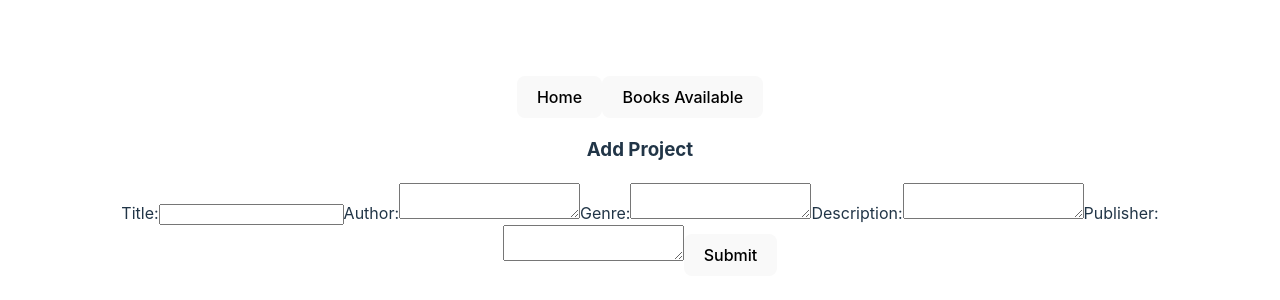
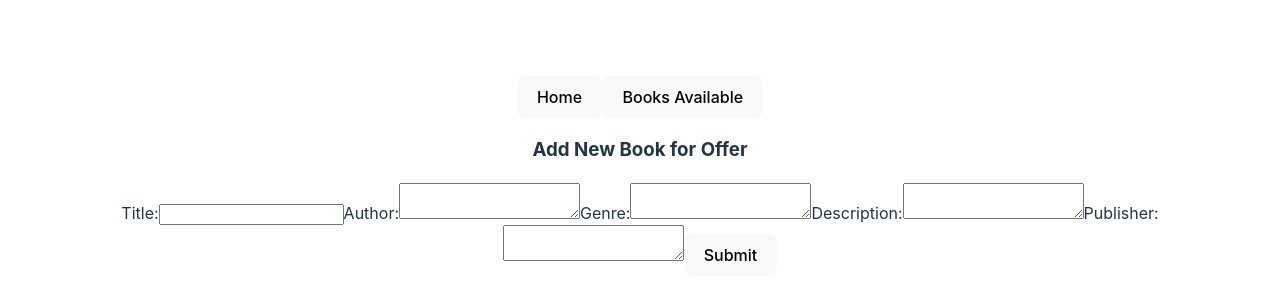
Before and after one commit to mapmargaridapereira/BookLoop-Client, a React (Vite) app: page /offers/new in a window 1280 px wide. Shown: the part 224-524 px from the top of the page. Built offline with nearby package versions, Linux system fonts and the light colour scheme; no server answers.

Commit message:
added book details, new book offer and book services

```diff
--- a/Services/book.service.jsx
+++ b/Services/book.service.jsx
@@ -36,12 +36,12 @@ class BooksService {
 
   // PUT /api/offers/:id
   updateBook = (id, requestBody) => {
-    return this.api.put(`/api/books/${id}`, requestBody);
+    return this.api.put(`/api/offers/${id}`, requestBody);
   };
 
   // DELETE /api/offers/:id
   deleteBook = id => {
-    return this.api.delete(`/api/books/${id}`);
+    return this.api.delete(`/api/offers/${id}`);
   };
 }
 
--- a/src/Pages/BookDetailsPage.jsx
+++ b/src/Pages/BookDetailsPage.jsx
@@ -35,7 +35,7 @@ function BookDetailsPage() {
       )}
 
       <Link to={`/offers/edit/${bookId}`}>
-        <button>Edit Project</button>
+        <button>Edit Book</button>
       </Link>
 
       <Link to="/offers">
--- a/src/Pages/NewBookOfferPage.jsx
+++ b/src/Pages/NewBookOfferPage.jsx
@@ -1,4 +1,4 @@
-import { useState } from "react";
+import { useState, useEffect } from "react";
 import axios from "axios";
 
 const API_URL = "http://localhost:5005";
@@ -24,14 +24,14 @@ function NewBookOffer(props) {
         setGenre("");
         setDescription("");
         setPublisher("");
-/*         props.refreshBooks(); */
+
     })
     .catch((error)=>console.log(error));
   }
 
   return (
     <div className="NewBookOffer">
-      <h3>Add Project</h3>
+      <h3>Add New Book for Offer</h3>
 
       <form>
         <label>Title:</label>
```
